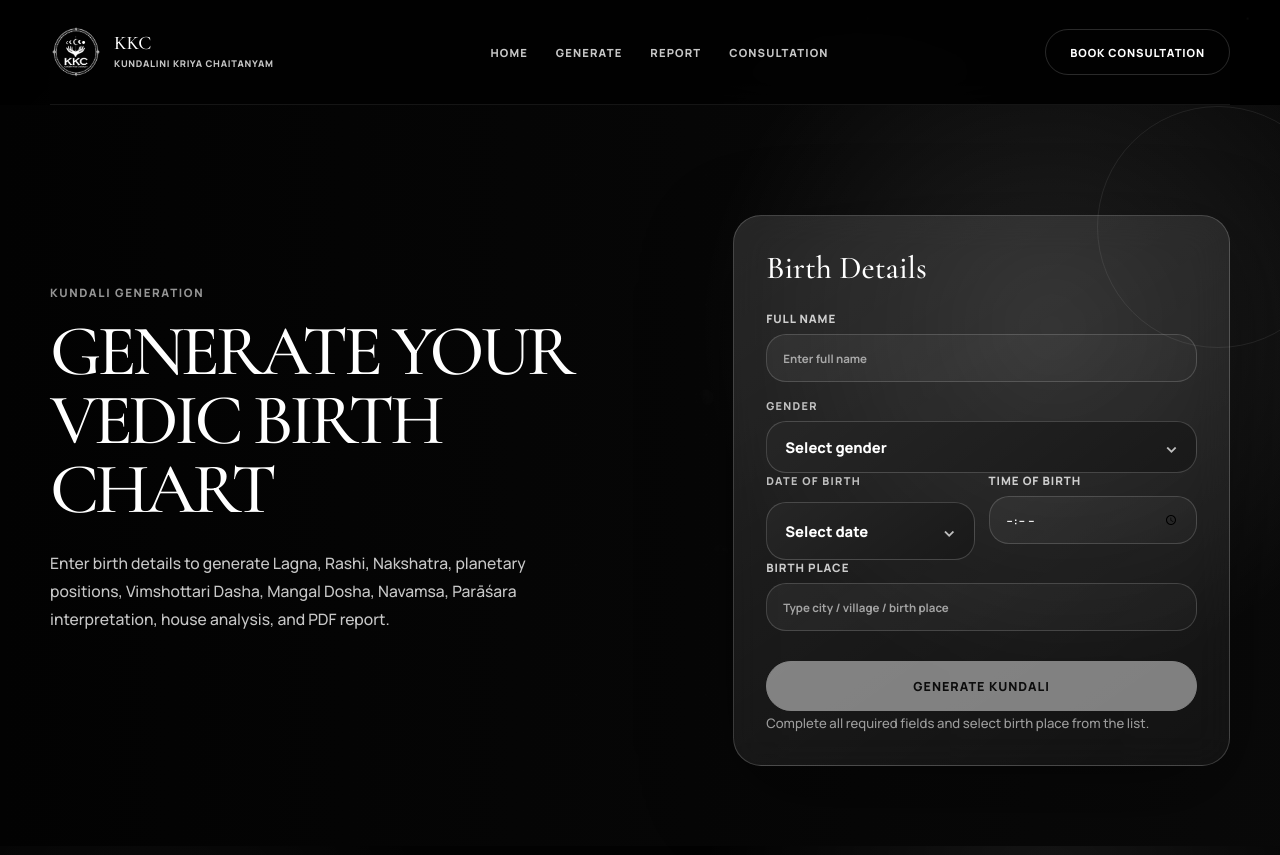
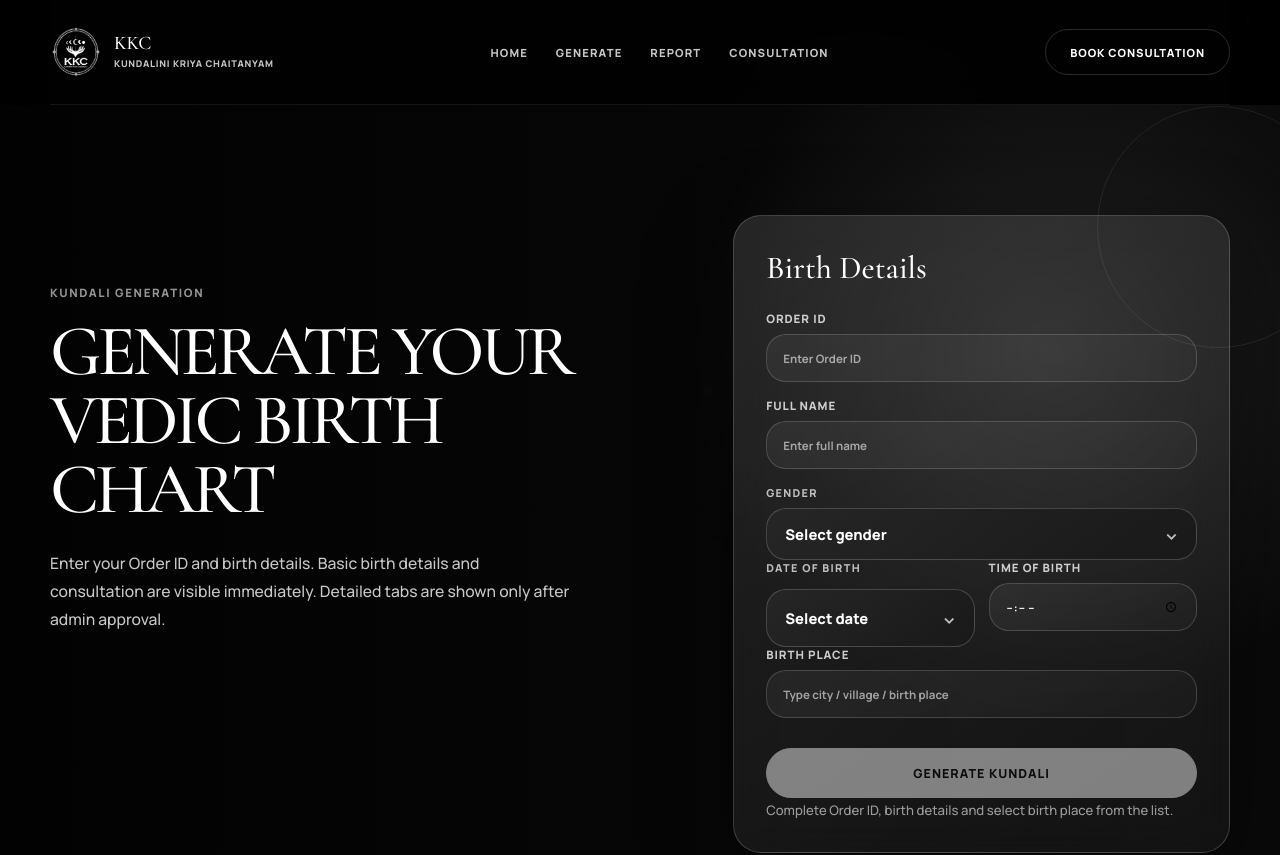
Before and after one commit to naadidesignsin-crypto/kkc-astrology-frontend, a React (Vite) app: page /kundali in a window 1280 px wide. Shown: the top 855 px of the page. Built offline with nearby package versions, Linux system fonts and the light colour scheme.

Commit message:
Restore styled Kundali page after approval visibility change

```diff
--- a/src/pages/KundaliPage.tsx
+++ b/src/pages/KundaliPage.tsx
@@ -18,9 +18,9 @@ import {
 import { searchLocations } from "../services/locationApi";
 import type { LocationSearchResponse } from "../types/location";
 import type {
-  DashaPeriod,
   KundaliDashaResponse,
   KundaliDoshaResponse,
+  KundaliGenerateRequest,
   KundaliHouseResponse,
   KundaliNavamsaResponse,
   KundaliParasharaReportResponse,
@@ -29,26 +29,16 @@ import type {
 } from "../types/kundali";
 
 import BlackWhiteCosmicBackground from "../components/BlackWhiteCosmicBackground";
+import DarkDatePicker from "../components/DarkDatePicker";
+import DarkSelect from "../components/DarkSelect";
 import PlanetBadge from "../components/PlanetBadge";
 import SouthIndianBirthChart from "../components/SouthIndianBirthChart";
 import KundaliGenerationLoader from "../components/KundaliGenerationLoader";
 import HouseReadingCard from "../components/HouseReadingCard";
 import ParasharaChapterCard from "../components/ParasharaChapterCard";
 import ReportConsultationCTA from "../components/ReportConsultationCTA";
-import DarkSelect from "../components/DarkSelect";
-import DarkDatePicker from "../components/DarkDatePicker";
 
-type KundaliForm = {
-  fullName: string;
-  gender: string;
-  dateOfBirth: string;
-  timeOfBirth: string;
-  birthPlace: string;
-  latitude: number;
-  longitude: number;
-  timezone: string;
-  language: string;
-};
+type KundaliForm = KundaliGenerateRequest;
 
 type ReportTabId =
   | "summary"
@@ -63,6 +53,7 @@ type ReportTabId =
   | "consultation";
 
 const emptyForm: KundaliForm = {
+  orderId: "",
   fullName: "",
   gender: "",
   dateOfBirth: "",
@@ -115,6 +106,7 @@ function KundaliPage() {
   const locationBoxRef = useRef<HTMLDivElement | null>(null);
 
   const isFormValid =
+    form.orderId.trim().length >= 3 &&
     form.fullName.trim().length >= 2 &&
     form.gender.trim().length > 0 &&
     form.dateOfBirth.trim().length > 0 &&
@@ -246,7 +238,7 @@ function KundaliPage() {
 
     if (!isFormValid) {
       setError(
-        "Enter name, gender, birth date, birth time, and select birth place from the list."
+        "Enter Order ID, name, gender, birth date, birth time, and select birth place from the list."
       );
       return;
     }
@@ -265,8 +257,9 @@ function KundaliPage() {
       setParashara(null);
       setActiveReportTab("summary");
 
-      const payload = {
+      const payload: KundaliGenerateRequest = {
         ...form,
+        orderId: form.orderId.trim(),
         fullName: form.fullName.trim(),
         gender: form.gender.trim(),
         birthPlace: selectedLocation?.birthPlace || form.birthPlace,
@@ -276,7 +269,7 @@ function KundaliPage() {
         language: "en",
       };
 
-      setStage("Calculating Lagna and Rashi");
+      setStage("Creating basic Kundali report");
       const generated = await generateKundali(payload);
 
       if (generated.status !== "SUCCESS") {
@@ -285,43 +278,74 @@ function KundaliPage() {
 
       const reportId = generated.id;
 
-      setStage("Mapping planetary positions");
+      setStage("Loading approved report access");
+      const summaryData = await getSummary(reportId);
+
+      setSummary(summaryData);
+      setActiveReportTab(summaryData.showSummary !== false ? "summary" : "consultation");
+
+      const needsPlanetSection =
+        Boolean(summaryData.showBirthChart) ||
+        Boolean(summaryData.showPlanets) ||
+        Boolean(summaryData.showHouses) ||
+        Boolean(summaryData.showNavamsa) ||
+        Boolean(summaryData.showParashara);
+
+      if (needsPlanetSection) {
+        setStage("Mapping approved planetary positions");
         await generateSection(reportId, "PLANETARY_POSITIONS");
 
-      setStage("Preparing Dasha analysis");
+        const planetData = await getPlanets(reportId);
+        setPlanets(planetData);
+      }
+
+      if (Boolean(summaryData.showDasha) || Boolean(summaryData.showParashara)) {
+        setStage("Preparing approved Dasha analysis");
         await generateSection(reportId, "DASHA");
 
-      setStage("Preparing Dosha analysis");
+        if (Boolean(summaryData.showDasha)) {
+          const dashaData = await getDasha(reportId);
+          setDasha(dashaData);
+        }
+      }
+
+      if (Boolean(summaryData.showDosha)) {
+        setStage("Preparing approved Dosha analysis");
         await generateSection(reportId, "DOSHA");
 
-      setStage("Building Kundali report");
+        const doshaData = await getDosha(reportId);
+        setDosha(doshaData);
+      }
 
-      const [
-        summaryData,
-        planetData,
-        dashaData,
-        doshaData,
-        houseData,
-        navamsaData,
-        parasharaData,
-      ] = await Promise.all([
-        getSummary(reportId),
-        getPlanets(reportId),
-        getDasha(reportId),
-        getDosha(reportId),
-        getHouses(reportId),
-        getNavamsa(reportId),
-        getParashara(reportId),
-      ]);
+      setStage("Building approved report sections");
 
-      setSummary(summaryData);
-      setPlanets(planetData);
-      setDasha(dashaData);
-      setDosha(doshaData);
+      const advancedRequests: Promise<void>[] = [];
+
+      if (Boolean(summaryData.showHouses)) {
+        advancedRequests.push(
+          getHouses(reportId).then((houseData) => {
             setHouses(houseData);
+          })
+        );
+      }
+
+      if (Boolean(summaryData.showNavamsa)) {
+        advancedRequests.push(
+          getNavamsa(reportId).then((navamsaData) => {
             setNavamsa(navamsaData);
+          })
+        );
+      }
+
+      if (Boolean(summaryData.showParashara)) {
+        advancedRequests.push(
+          getParashara(reportId).then((parasharaData) => {
             setParashara(parasharaData);
-      setActiveReportTab("summary");
+          })
+        );
+      }
+
+      await Promise.all(advancedRequests);
     } catch (err) {
       setError(
         err instanceof Error
@@ -337,6 +361,7 @@ function KundaliPage() {
   return (
     <main className="kkc-kundali">
       <BlackWhiteCosmicBackground />
+
       <header className="kkc-header kkc-kundali-header">
         <Link to="/" className="kkc-brand" aria-label="Go to landing page">
           <img src={kkcLogo} alt="KKC Logo" />
@@ -373,9 +398,9 @@ function KundaliPage() {
           <h1>Generate your Vedic birth chart</h1>
 
           <p>
-            Enter birth details to generate Lagna, Rashi, Nakshatra, planetary
-            positions, Vimshottari Dasha, Mangal Dosha, Navamsa, Parāśara
-            interpretation, house analysis, and PDF report.
+            Enter your Order ID and birth details. Basic birth details and
+            consultation are visible immediately. Detailed tabs are shown only
+            after admin approval.
           </p>
         </div>
 
@@ -385,6 +410,16 @@ function KundaliPage() {
           onSubmit={handleSubmit}
         >
           <h2>Birth Details</h2>
+
+          <label>
+            Order ID
+            <input
+              value={form.orderId}
+              onChange={(event) => updateField("orderId", event.target.value)}
+              placeholder="Enter Order ID"
+              required
+            />
+          </label>
 
           <label>
             Full Name
@@ -430,7 +465,9 @@ function KundaliPage() {
           </div>
 
           <div
-            className={showLocationResults ? "kkc-location-box open" : "kkc-location-box"}
+            className={
+              showLocationResults ? "kkc-location-box open" : "kkc-location-box"
+            }
             ref={locationBoxRef}
           >
             <label>
@@ -494,7 +531,8 @@ function KundaliPage() {
 
           {!isFormValid && (
             <small className="kkc-form-helper">
-              Complete all required fields and select birth place from the list.
+              Complete Order ID, birth details and select birth place from the
+              list.
             </small>
           )}
         </form>
@@ -506,9 +544,9 @@ function KundaliPage() {
             <p className="kkc-eyebrow">Kundali Report</p>
             <h2>Your generated report will appear here</h2>
             <p>
-              After generation, report tabs will show summary, birth chart,
-              Navamsa, Parāśara, houses, planets, Dasha, Dosha, PDF and
-              consultation.
+              Basic birth details are visible after generation. Detailed tabs
+              like Parāśara, Dasha, Dosha, Navamsa, planets and PDF are shown
+              only after admin approval.
             </p>
           </div>
         )}
@@ -567,63 +605,85 @@ function ReportReadinessOverview({
 }) {
   const items = [
     {
-      label: "Birth Summary",
-      status: Boolean(summary),
-      detail: "Lagna, Rashi, Nakshatra and Panchanga details",
+      label: "Basic Birth Details",
+      enabled: summary.showSummary !== false,
+      ready: Boolean(summary),
+      detail: "Order ID, birth details, Lagna, Rashi and Nakshatra details",
+    },
+    {
+      label: "Consultation",
+      enabled: summary.showConsultation !== false,
+      ready: summary.showConsultation !== false,
+      detail: "WhatsApp consultation support",
+    },
+    {
+      label: "Birth Chart",
+      enabled: Boolean(summary.showBirthChart),
+      ready: Boolean(summary.showBirthChart && planets),
+      detail: "12-house visual Kundali chart",
     },
     {
       label: "Planetary Positions",
-      status: Boolean(planets),
+      enabled: Boolean(summary.showPlanets),
+      ready: Boolean(summary.showPlanets && planets),
       detail: "Graha placement, Rashi, Nakshatra and house mapping",
     },
     {
-      label: "Birth Chart",
-      status: Boolean(planets),
-      detail: "12-house visual Kundali chart",
+      label: "House Analysis",
+      enabled: Boolean(summary.showHouses),
+      ready: Boolean(summary.showHouses && houses),
+      detail: "House-wise meaning and interpretation",
     },
     {
       label: "Navamsa",
-      status: Boolean(navamsa),
+      enabled: Boolean(summary.showNavamsa),
+      ready: Boolean(summary.showNavamsa && navamsa),
       detail: "D9 chart and Navamsa planet mapping",
     },
     {
       label: "Parāśara Reading",
-      status: Boolean(parashara),
+      enabled: Boolean(summary.showParashara),
+      ready: Boolean(summary.showParashara && parashara),
       detail: "Life-area interpretation and guidance",
     },
     {
-      label: "House Analysis",
-      status: Boolean(houses),
-      detail: "House-wise meaning and interpretation",
-    },
-    {
       label: "Dasha",
-      status: Boolean(dasha),
+      enabled: Boolean(summary.showDasha),
+      ready: Boolean(summary.showDasha && dasha),
       detail: "Current and upcoming Vimshottari periods",
     },
     {
       label: "Dosha",
-      status: Boolean(dosha),
-      detail: "Mangal Dosha status, intensity and explanation",
+      enabled: Boolean(summary.showDosha),
+      ready: Boolean(summary.showDosha && dosha),
+      detail: "Mangal Dosha status and explanation",
+    },
+    {
+      label: "PDF",
+      enabled: Boolean(summary.showPdf),
+      ready: Boolean(summary.showPdf),
+      detail: "Downloadable Kundali report",
     },
   ];
 
-  const readyCount = items.filter((item) => item.status).length;
+  const approvedCount = items.filter((item) => item.enabled).length;
+  const readyCount = items.filter((item) => item.enabled && item.ready).length;
 
   return (
     <section className="report-readiness-card">
       <div className="report-readiness-head">
         <div>
-          <p className="report-section-kicker">Report Overview</p>
-          <h3>Kundali sections prepared</h3>
+          <p className="report-section-kicker">Report Access</p>
+          <h3>Admin-approved sections</h3>
           <p>
-            {readyCount} of {items.length} report sections are ready for review.
+            {readyCount} of {approvedCount} approved sections are ready for
+            review.
           </p>
         </div>
 
         <div className="report-readiness-score">
           <strong>
-            {readyCount}/{items.length}
+            {readyCount}/{approvedCount}
           </strong>
           <span>Ready</span>
         </div>
@@ -633,17 +693,19 @@ function ReportReadinessOverview({
         {items.map((item) => (
           <div
             className={
-              item.status
+              item.enabled && item.ready
                 ? "report-readiness-item ready"
                 : "report-readiness-item pending"
             }
             key={item.label}
           >
-            <span>{item.status ? "✓" : "…"}</span>
+            <span>{item.enabled ? (item.ready ? "✓" : "…") : "×"}</span>
 
             <div>
               <strong>{item.label}</strong>
-              <p>{item.detail}</p>
+              <p>
+                {item.enabled ? item.detail : "Locked until admin approval."}
+              </p>
             </div>
           </div>
         ))}
@@ -673,21 +735,78 @@ function ReportTabs({
   activeTab: ReportTabId;
   setActiveTab: (tab: ReportTabId) => void;
 }) {
-  const tabs: { id: ReportTabId; label: string; disabled?: boolean }[] = [
-    { id: "summary", label: "Summary" },
-    { id: "birth-chart", label: "Birth Chart", disabled: !planets },
-    { id: "navamsa", label: "Navamsa", disabled: !navamsa },
-    { id: "parashara", label: "Parāśara", disabled: !parashara },
-    { id: "houses", label: "Houses", disabled: !houses },
-    { id: "planets", label: "Planets", disabled: !planets },
-    { id: "dasha", label: "Dasha", disabled: !dasha },
-    { id: "dosha", label: "Dosha", disabled: !dosha },
-    { id: "pdf", label: "PDF" },
-    { id: "consultation", label: "Consultation" },
+  const tabs: {
+    id: ReportTabId;
+    label: string;
+    disabled?: boolean;
+    visible: boolean;
+  }[] = [
+    {
+      id: "summary",
+      label: "Summary",
+      visible: summary.showSummary !== false,
+    },
+    {
+      id: "birth-chart",
+      label: "Birth Chart",
+      disabled: !planets,
+      visible: Boolean(summary.showBirthChart),
+    },
+    {
+      id: "navamsa",
+      label: "Navamsa",
+      disabled: !navamsa,
+      visible: Boolean(summary.showNavamsa),
+    },
+    {
+      id: "parashara",
+      label: "Parāśara",
+      disabled: !parashara,
+      visible: Boolean(summary.showParashara),
+    },
+    {
+      id: "houses",
+      label: "Houses",
+      disabled: !houses,
+      visible: Boolean(summary.showHouses),
+    },
+    {
+      id: "planets",
+      label: "Planets",
+      disabled: !planets,
+      visible: Boolean(summary.showPlanets),
+    },
+    {
+      id: "dasha",
+      label: "Dasha",
+      disabled: !dasha,
+      visible: Boolean(summary.showDasha),
+    },
+    {
+      id: "dosha",
+      label: "Dosha",
+      disabled: !dosha,
+      visible: Boolean(summary.showDosha),
+    },
+    {
+      id: "pdf",
+      label: "PDF",
+      visible: Boolean(summary.showPdf),
+    },
+    {
+      id: "consultation",
+      label: "Consultation",
+      visible: summary.showConsultation !== false,
+    },
   ];
 
+  const visibleTabs = tabs.filter((tab) => tab.visible);
+  const selectedTab = visibleTabs.some((tab) => tab.id === activeTab)
+    ? activeTab
+    : visibleTabs[0]?.id || "summary";
+
   const consultationMessage = encodeURIComponent(
-    `Namaste KKC, I want consultation for Kundali report ID ${summary.id}. Name: ${summary.fullName}`
+    `Namaste KKC, I want consultation for Kundali report ID ${summary.id}. Order ID: ${summary.orderId}. Name: ${summary.fullName}`
   );
 
   const consultationUrl = `https://wa.me/${whatsappNumber}?text=${consultationMessage}`;
@@ -701,8 +820,8 @@ function ReportTabs({
           <h2>{summary.fullName}</h2>
 
           <p className="kkc-report-subtitle">
-            {summary.birthPlace} • {summary.dateOfBirth} •{" "}
-            {summary.timeOfBirth}
+            Order ID: {summary.orderId} • {summary.birthPlace} •{" "}
+            {summary.dateOfBirth} • {summary.timeOfBirth}
           </p>
 
           <dl className="kkc-report-key-stats">
@@ -723,19 +842,27 @@ function ReportTabs({
 
             <div>
               <dt>Current Dasha</dt>
-              <dd>{parashara?.currentDasha || dasha?.currentDasha?.planet || "-"}</dd>
+              <dd>
+                {String(
+                  parashara?.currentDasha || dasha?.currentDasha?.planet || "-"
+                )}
+              </dd>
             </div>
           </dl>
         </div>
 
         <div className="kkc-report-hero-actions">
+          {summary.showPdf && (
             <button type="button" onClick={() => downloadKundaliPdf(summary.id)}>
               Download PDF
             </button>
+          )}
 
+          {summary.showConsultation !== false && (
             <a href={consultationUrl} target="_blank" rel="noreferrer">
               Consult on WhatsApp
             </a>
+          )}
         </div>
       </section>
 
@@ -749,20 +876,22 @@ function ReportTabs({
         parashara={parashara}
       />
 
+      <ApprovalPendingCard summary={summary} />
+
       <section className="kkc-report-navigation">
         <div className="kkc-report-navigation-copy">
           <span>Explore Report</span>
           <p>
-            Move through each section without scrolling through a long report.
+            Only admin-approved sections are visible for this Order ID.
           </p>
         </div>
 
         <div className="kkc-tabs" role="tablist" aria-label="Kundali report tabs">
-          {tabs.map((tab) => (
+          {visibleTabs.map((tab) => (
             <button
               type="button"
               key={tab.id}
-              className={activeTab === tab.id ? "kkc-tab active" : "kkc-tab"}
+              className={selectedTab === tab.id ? "kkc-tab active" : "kkc-tab"}
               disabled={tab.disabled}
               onClick={() => setActiveTab(tab.id)}
             >
@@ -773,39 +902,41 @@ function ReportTabs({
       </section>
 
       <div className="kkc-tab-panel">
-        {activeTab === "summary" && <SummaryTab summary={summary} />}
+        {selectedTab === "summary" && summary.showSummary !== false && (
+          <SummaryTab summary={summary} />
+        )}
 
-        {activeTab === "birth-chart" && planets && (
+        {selectedTab === "birth-chart" && summary.showBirthChart && planets && (
           <BirthChartTab summary={summary} planets={planets} />
         )}
 
-        {activeTab === "navamsa" && navamsa && (
+        {selectedTab === "navamsa" && summary.showNavamsa && navamsa && (
           <NavamsaTab summary={summary} navamsa={navamsa} />
         )}
 
-        {activeTab === "parashara" && parashara && (
+        {selectedTab === "parashara" && summary.showParashara && parashara && (
           <ParasharaTab summary={summary} parashara={parashara} />
         )}
 
-        {activeTab === "houses" && houses && (
+        {selectedTab === "houses" && summary.showHouses && houses && (
           <HousesTab summary={summary} houses={houses} />
         )}
 
-        {activeTab === "planets" && planets && (
+        {selectedTab === "planets" && summary.showPlanets && planets && (
           <PlanetsTab summary={summary} planets={planets} />
         )}
 
-        {activeTab === "dasha" && dasha && (
+        {selectedTab === "dasha" && summary.showDasha && dasha && (
           <DashaTab summary={summary} dasha={dasha} />
         )}
 
-        {activeTab === "dosha" && dosha && (
+        {selectedTab === "dosha" && summary.showDosha && dosha && (
           <DoshaTab summary={summary} dosha={dosha} />
         )}
 
-        {activeTab === "pdf" && <PdfTab summary={summary} />}
+        {selectedTab === "pdf" && summary.showPdf && <PdfTab summary={summary} />}
 
-        {activeTab === "consultation" && (
+        {selectedTab === "consultation" && summary.showConsultation !== false && (
           <ConsultationTab summary={summary} />
         )}
       </div>
@@ -813,10 +944,42 @@ function ReportTabs({
   );
 }
 
+function ApprovalPendingCard({ summary }: { summary: KundaliSummaryResponse }) {
+  const hasAdvancedAccess =
+    Boolean(summary.showBirthChart) ||
+    Boolean(summary.showPlanets) ||
+    Boolean(summary.showHouses) ||
+    Boolean(summary.showNavamsa) ||
+    Boolean(summary.showParashara) ||
+    Boolean(summary.showDasha) ||
+    Boolean(summary.showDosha) ||
+    Boolean(summary.showPdf);
+
+  if (hasAdvancedAccess) {
+    return null;
+  }
+
+  return (
+    <article className="kkc-report-section approval-pending-card">
+      <p className="report-section-kicker">Admin Approval Required</p>
+      <h3>Detailed Kundali sections are not approved yet</h3>
+      <p>
+        Basic birth details and consultation are available now. Birth Chart,
+        Planets, Houses, Navamsa, Parāśara, Dasha, Dosha and PDF will appear
+        only after admin approval for this Order ID.
+      </p>
+      <p>
+        <strong>Order ID:</strong> {summary.orderId}
+      </p>
+    </article>
+  );
+}
+
 function SummaryTab({ summary }: { summary: KundaliSummaryResponse }) {
   return (
     <>
       <div className="kkc-report-grid">
+        <Info label="Order ID" value={summary.orderId} />
         <Info label="Ascendant" value={summary.ascendant} />
         <Info label="Rashi" value={summary.rashi} />
         <Info label="Sign Lord" value={summary.signLord} />
@@ -848,7 +1011,7 @@ function SummaryTab({ summary }: { summary: KundaliSummaryResponse }) {
         summary={summary}
         sectionName="Kundali Summary"
         title="Need the birth summary explained?"
-        description="Get Lagna, Rashi, Nakshatra, Tithi and other birth details explained in simple language."
+        description="Get Lagna, Rashi, Nakshatra, Tithi and basic birth details explained in simple language."
       />
     </>
   );
@@ -874,6 +1037,7 @@ function BirthChartTab({
       </div>
 
       <SouthIndianBirthChart planets={planets} />
+
       <ReportConsultationCTA
         summary={summary}
         sectionName="Birth Chart"
@@ -977,7 +1141,7 @@ function ParasharaTab({
 
         <div>
           <span>Current Dasha</span>
-          <strong>{parashara.currentDasha || "-"}</strong>
+          <strong>{String(parashara.currentDasha || "-")}</strong>
         </div>
 
         <div>
@@ -1003,13 +1167,14 @@ function ParasharaTab({
       <div className="parashara-chapter-list">
         {parashara.sections.map((section, index) => (
           <ParasharaChapterCard
-            key={section.sectionKey}
+            key={section.sectionKey || `${section.title}-${index}`}
             section={section}
             chapterNumber={index + 1}
             defaultOpen={index === 0}
           />
         ))}
       </div>
+
       <ReportConsultationCTA
         summary={summary}
         sectionName="Parashara Interpretation"
@@ -1086,6 +1251,7 @@ function HousesTab({
           />
         ))}
       </div>
+
       <ReportConsultationCTA
         summary={summary}
         sectionName="House-wise Interpretation"
@@ -1116,7 +1282,10 @@ function PlanetsTab({
 
       <div className="planet-card-grid">
         {planets.planets.map((planet) => (
-          <div className="planet-detail-card" key={`${planet.name}-${planet.house}`}>
+          <div
+            className="planet-detail-card"
+            key={`${planet.name}-${planet.house}-${planet.longitude}`}
+          >
             <div className="planet-detail-head">
               <PlanetBadge name={planet.name} />
               <span>House {planet.house || "-"}</span>
@@ -1135,6 +1304,7 @@ function PlanetsTab({
           </div>
         ))}
       </div>
+
       <ReportConsultationCTA
         summary={summary}
         sectionName="Planetary Positions"
@@ -1176,7 +1346,7 @@ function DashaTab({
       )}
 
       <div className="dasha-timeline">
-        {dasha.dashaPeriods.map((period: DashaPeriod) => (
+        {dasha.dashaPeriods.map((period) => (
           <div
             key={`${period.planet}-${period.startDate}`}
             className={period.active ? "dasha-period-card active" : "dasha-period-card"}
@@ -1192,6 +1362,7 @@ function DashaTab({
           </div>
         ))}
       </div>
+
       <ReportConsultationCTA
         summary={summary}
         sectionName="Vimshottari Dasha"
@@ -1246,6 +1417,7 @@ function DoshaTab({
         <h4>Additional Information</h4>
         <p>{dosha.info || "Additional information not available."}</p>
       </div>
+
       <ReportConsultationCTA
         summary={summary}
         sectionName="Mangal Dosha Analysis"
@@ -1262,8 +1434,8 @@ function PdfTab({ summary }: { summary: KundaliSummaryResponse }) {
       <p className="kkc-eyebrow">PDF Report</p>
       <h3>Download complete Kundali report</h3>
       <p>
-        Download Kundali summary, planetary positions, birth chart, Navamsa,
-        Parāśara chapters, house analysis, Dasha and Dosha details.
+        PDF access is available only when admin approves PDF visibility for this
+        Order ID.
       </p>
 
       <div className="pdf-includes-grid">
@@ -1293,7 +1465,7 @@ function PdfTab({ summary }: { summary: KundaliSummaryResponse }) {
 
 function ConsultationTab({ summary }: { summary: KundaliSummaryResponse }) {
   const message = encodeURIComponent(
-    `Namaste KKC, I want consultation for Kundali report ID ${summary.id}. Name: ${summary.fullName}`
+    `Namaste KKC, I want consultation for Kundali report ID ${summary.id}. Order ID: ${summary.orderId}. Name: ${summary.fullName}`
   );
 
   const consultationUrl = `https://wa.me/${whatsappNumber}?text=${message}`;
```
Lines whose indentation alone changed are shown as unchanged.
